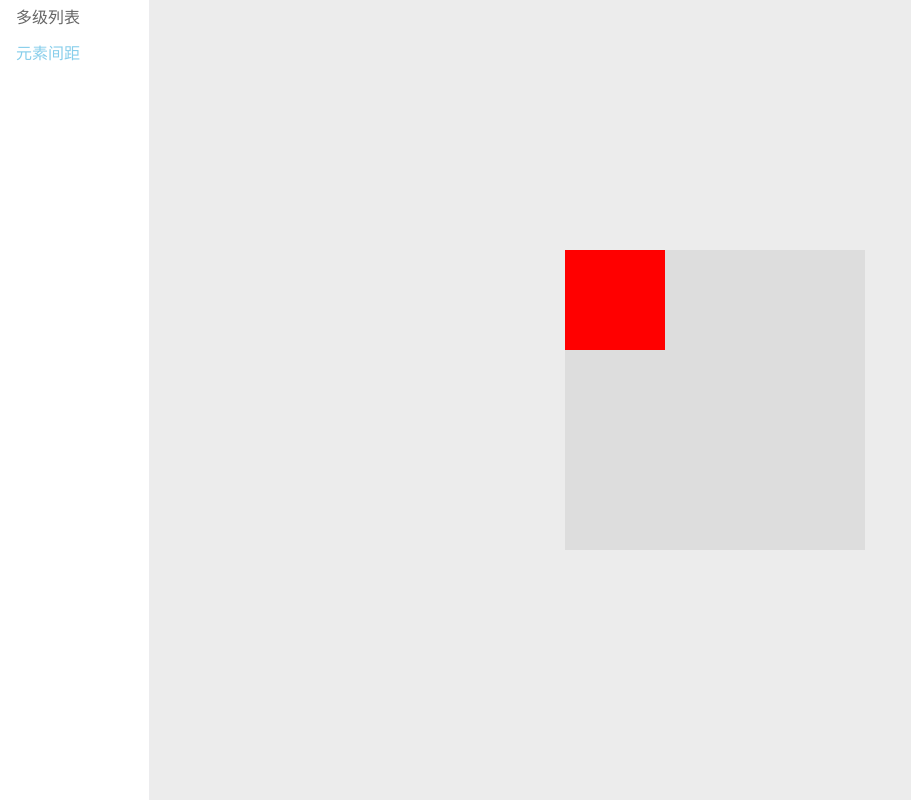
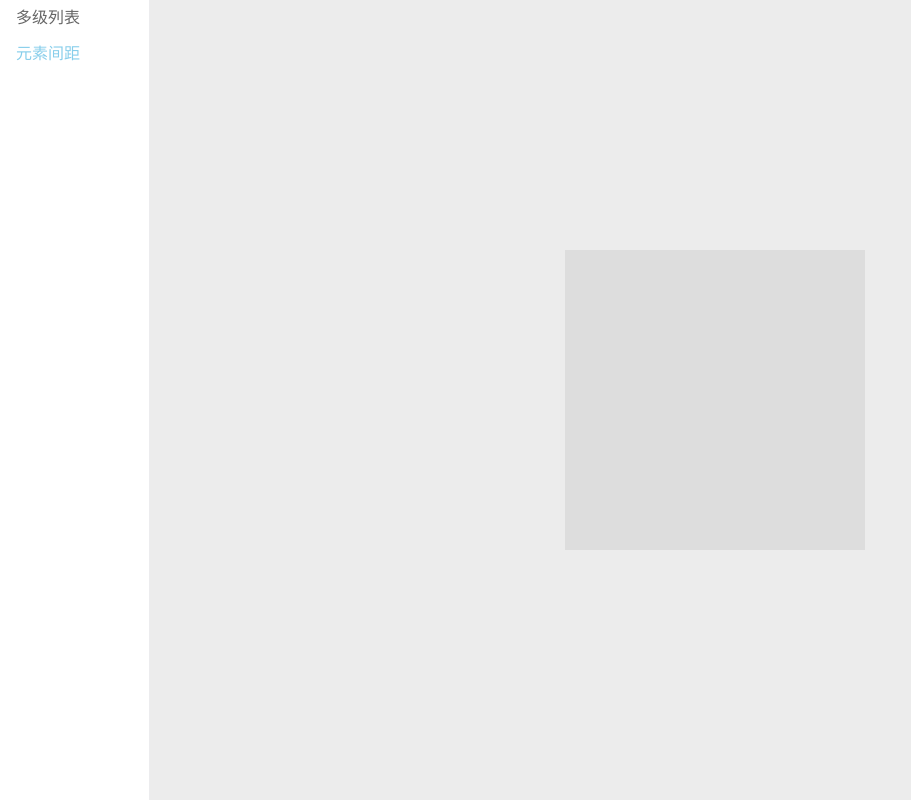
Before and after one commit to xiangwx99/Vue-demo, a Vue app: page /#/element-spacing in a window 1280 px wide. Shown: the whole page, without its empty margins (0-911 px from the left). Built offline with nearby package versions, Linux system fonts and the light colour scheme.

Commit message:
feat: 放大元素

```diff
--- a/src/views/ElementSpacing/index.vue
+++ b/src/views/ElementSpacing/index.vue
@@ -3,12 +3,13 @@
     <div
       class="image-box"
       :style="{
-        top: position.top + 'px',
-        left: position.left + 'px',
-        transform: `scale(${zoom})`,
+        width: imgBoxInfo.width * zoom + 'px',
+        height: imgBoxInfo.height * zoom + 'px',
+        top: imgBoxInfo.top + 'px',
+        left: imgBoxInfo.left + 'px',
       }"
     >
-      <div style="width: 100px; height: 100px; background: red"></div>
+      <!-- <div style="width: 100px; height: 100px; background: red"></div> -->
     </div>
   </div>
 </template>
@@ -19,7 +20,10 @@ import { limitImage, calcScaleSpeed } from "./util";
 export default {
   setup() {
     const NAV_LEFT = 150;
-    const position = reactive({
+    // 元素的信息
+    const imgBoxInfo = reactive({
+      height: 300,
+      width: 300,
       top: 0,
       left: 0,
     });
@@ -27,8 +31,9 @@ export default {
 
     onMounted(() => {
       // 居中显示
-      position.top = document.body.clientHeight / 2 - 150;
-      position.left = (document.body.clientWidth - NAV_LEFT) / 2 - 150;
+      imgBoxInfo.top = document.body.clientHeight / 2 - imgBoxInfo.height / 2;
+      imgBoxInfo.left =
+        (document.body.clientWidth - NAV_LEFT) / 2 - imgBoxInfo.width / 2;
     });
 
     const handleMousewheel = (event) => {
@@ -48,19 +53,18 @@ export default {
         return;
       }
       // 处理元素的移动
-      position.top = limitImage(
-        position.top - event.deltaY,
+      imgBoxInfo.top = limitImage(
+        imgBoxInfo.top - event.deltaY,
         "top",
-        300 * zoom.value,
+        null,
+        imgBoxInfo.height * zoom.value
+      );
+      imgBoxInfo.left = limitImage(
+        imgBoxInfo.left - event.deltaX,
+        "left",
+        imgBoxInfo.width * zoom.value,
         null
       );
-      position.left = limitImage(
-        position.left - event.deltaX,
-        "left",
-        null,
-        450 * zoom.value
-      );
-      console.log(position);
     };
 
     // 放大缩小图片
@@ -68,11 +72,17 @@ export default {
       let zoomSize = zoom.value + val;
       zoomSize = Math.min(zoomSize, 2);
       zoomSize = Math.max(0.02, zoomSize);
+      console.log(e);
+      /**
+       * 计算放大后图片的位置和大小
+       *  1. 计算起初图片相对于鼠标的位置
+       * **/
+
+      // 修改此时的放大倍数
       zoom.value = zoomSize;
-      console.log(zoomSize, e);
     };
 
-    return { position, handleMousewheel, zoom };
+    return { imgBoxInfo, handleMousewheel, zoom };
   },
 };
 </script>
--- a/src/views/ElementSpacing/util.js
+++ b/src/views/ElementSpacing/util.js
@@ -1,14 +1,14 @@
 // 限制图片的位置 ===> 始终在可滚动区
 export const limitImage = (spacing, type, width = 450, height = 300) => {
   if (type === "left") {
-    const MAX_LEFT = document.body.clientWidth - width;
+    const MAX_LEFT = document.body.clientWidth + width - 150;
     if (spacing > MAX_LEFT) return MAX_LEFT;
-    if (spacing < 0) return 0;
+    if (spacing < -width) return -width;
     return spacing;
   } else if (type === "top") {
-    const MAX_TOP = document.body.clientHeight - height;
+    const MAX_TOP = document.body.clientHeight + height;
     if (spacing > MAX_TOP) return MAX_TOP;
-    if (spacing < 0) return 0;
+    if (spacing < -height) return -height;
     return spacing;
   }
 };
```
